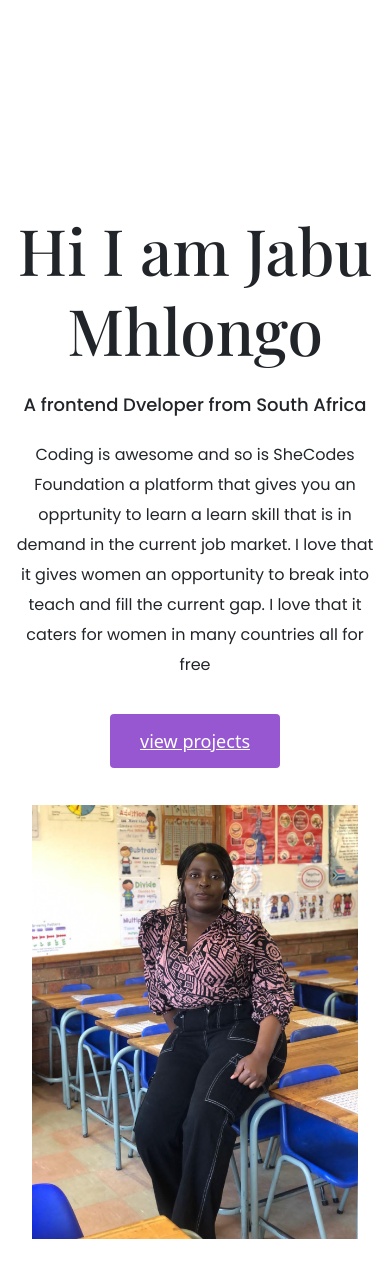
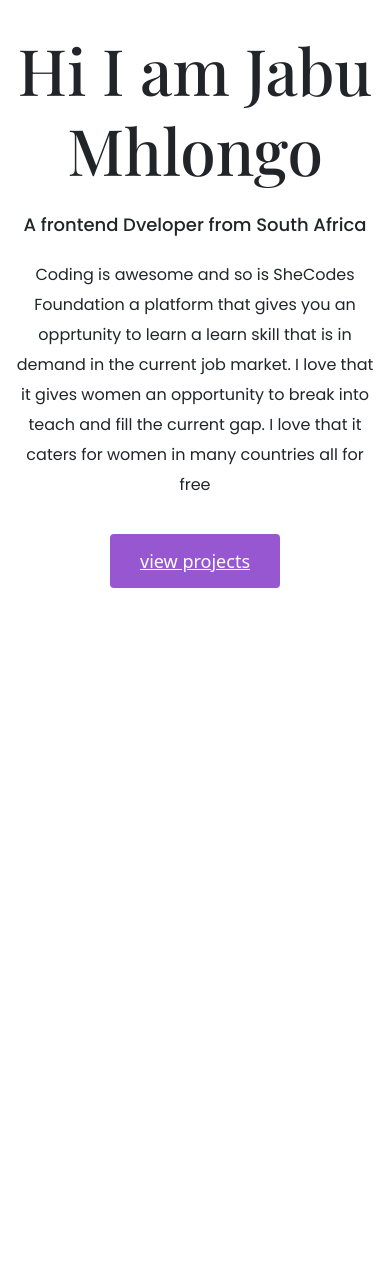
Before and after one commit to JABUMHLONGO/Portfolio-project--Jabu-Mhlongo, a plain HTML site: page about.html in a window 390 px wide. After the commit the page ends 844 px from the top, so only its background shows below. Drawn offline with nearby package versions, Linux system fonts and the light colour scheme; a web font is replaced by a local one.

Commit message:
added media queries

```diff
--- a/about.html
+++ b/about.html
@@ -36,7 +36,7 @@
       </div>
 
 
-   <div class="col-md-6">
+   <div class="col-6 d-none d-md-block">
        <img src="images/Jabu-Mhlongo.jpg" alt="" class="img-fluid">
       </div>
       </div>
--- a/portfolio.css/style.css
+++ b/portfolio.css/style.css
@@ -70,7 +70,11 @@ p {
 }
 
 .about-section {
-  padding: 160px 20px;
+  display: flex;
+  flex-direction: column;
+  align-items: center;
+  justify-content: space-evenly;
+
 }
 
 
@@ -111,26 +115,8 @@ h2 {
     padding: 0;
     text-align: center;
   }
-  .row {
-    display: flex;
-    flex-direction: column;
-    align-items: center;
+
+  h1 {
+    font-size: 48px;
   }
 }
-
-.row {
-  display: flex;
-  align-items: center;
-  flex-wrap: wrap;
-  justify-content: space-between;
-}
-
-.col-md-6 {
-  flex-grow: 1;
-  padding: 20px;
-}
-
-img {
-  width: 100%;
-  height: auto;
-}
```
